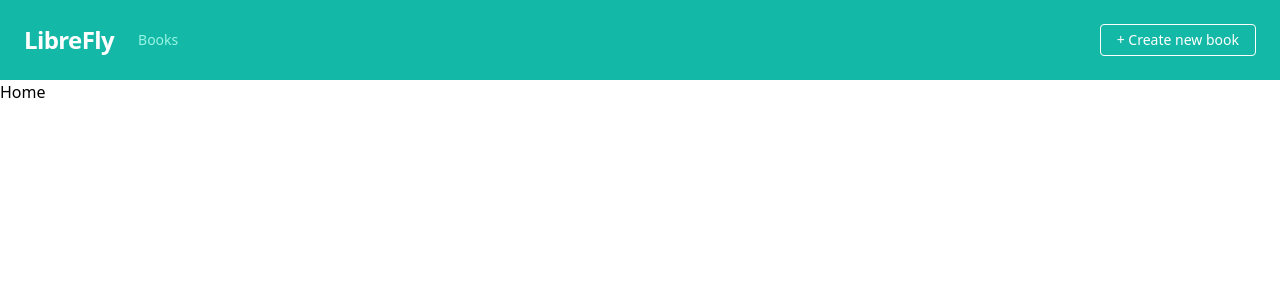
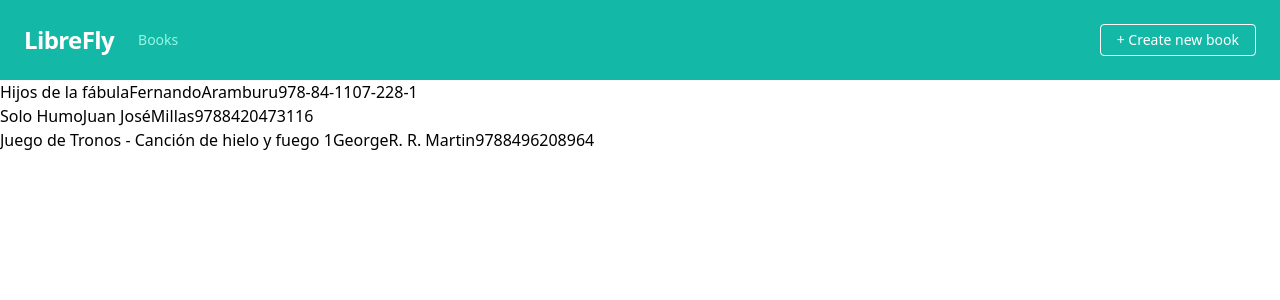
Before and after one commit to AJ-Romera/librefly-client, a React (Vite) app: page / in a window 1280 px wide. Shown: the top 300 px of the page. Built offline with nearby package versions, Linux system fonts and the light colour scheme.

Commit message:
CHNG: Makes & Renders a BookList with Dummy data

```diff
--- /dev/null
+++ b/src/components/BookList.tsx
@@ -0,0 +1,67 @@
+import React, { useState } from "react";
+
+const BookList = () => {
+  const [books, setBooks] = useState([
+    {
+      _id: "64256ce01b2bfd193d176b48",
+      name: "Hijos de la fábula",
+      isbn: "978-84-1107-228-1",
+      author: {
+        _id: "64256c921b2bfd193d176b45",
+        first_name: "Fernando",
+        last_name: "Aramburu",
+        createdAt: "2023-03-30T11:03:46.081Z",
+        updatedAt: "2023-03-30T11:03:46.081Z",
+      },
+      createdAt: "2023-03-30T11:05:04.745Z",
+      updatedAt: "2023-03-30T11:05:04.745Z",
+    },
+    {
+      _id: "6425b5c32bf33dde23f682d0",
+      name: "Solo Humo",
+      isbn: "9788420473116",
+      author: {
+        _id: "64257448fda041b54b72ce83",
+        first_name: "Juan José",
+        last_name: "Millas",
+        createdAt: "2023-03-30T11:36:40.076Z",
+        updatedAt: "2023-03-30T11:36:40.076Z",
+      },
+      createdAt: "2023-03-30T16:16:03.511Z",
+      updatedAt: "2023-03-30T16:16:03.511Z",
+    },
+    {
+      _id: "6425b5f32bf33dde23f682d3",
+      name: "Juego de Tronos - Canción de hielo y fuego 1",
+      isbn: "9788496208964",
+      author: {
+        _id: "6426a5a1236d77a574bb4f19",
+        first_name: "George",
+        last_name: "R. R. Martin",
+        createdAt: "2023-03-31T09:19:29.447Z",
+        updatedAt: "2023-03-31T09:19:29.447Z",
+      },
+      createdAt: "2023-03-30T16:16:51.795Z",
+      updatedAt: "2023-03-31T09:19:42.427Z",
+    },
+  ]);
+
+  return (
+    <div>
+      {books.map((book) => {
+        return (
+          <div key={book._id}>
+            <span>{book.name}</span>
+            <span>
+              {book.author.first_name}
+              {book.author.last_name}
+            </span>
+            <span>{book.isbn}</span>
+          </div>
+        );
+      })}
+    </div>
+  );
+};
+
+export default BookList;
--- a/src/pages/Home.tsx
+++ b/src/pages/Home.tsx
@@ -1,7 +1,12 @@
 import React from "react";
+import BookList from "../components/BookList";
 
 const Home = () => {
-  return <div>Home</div>;
+  return (
+    <div>
+      <BookList />
+    </div>
+  );
 };
 
 export default Home;
```
